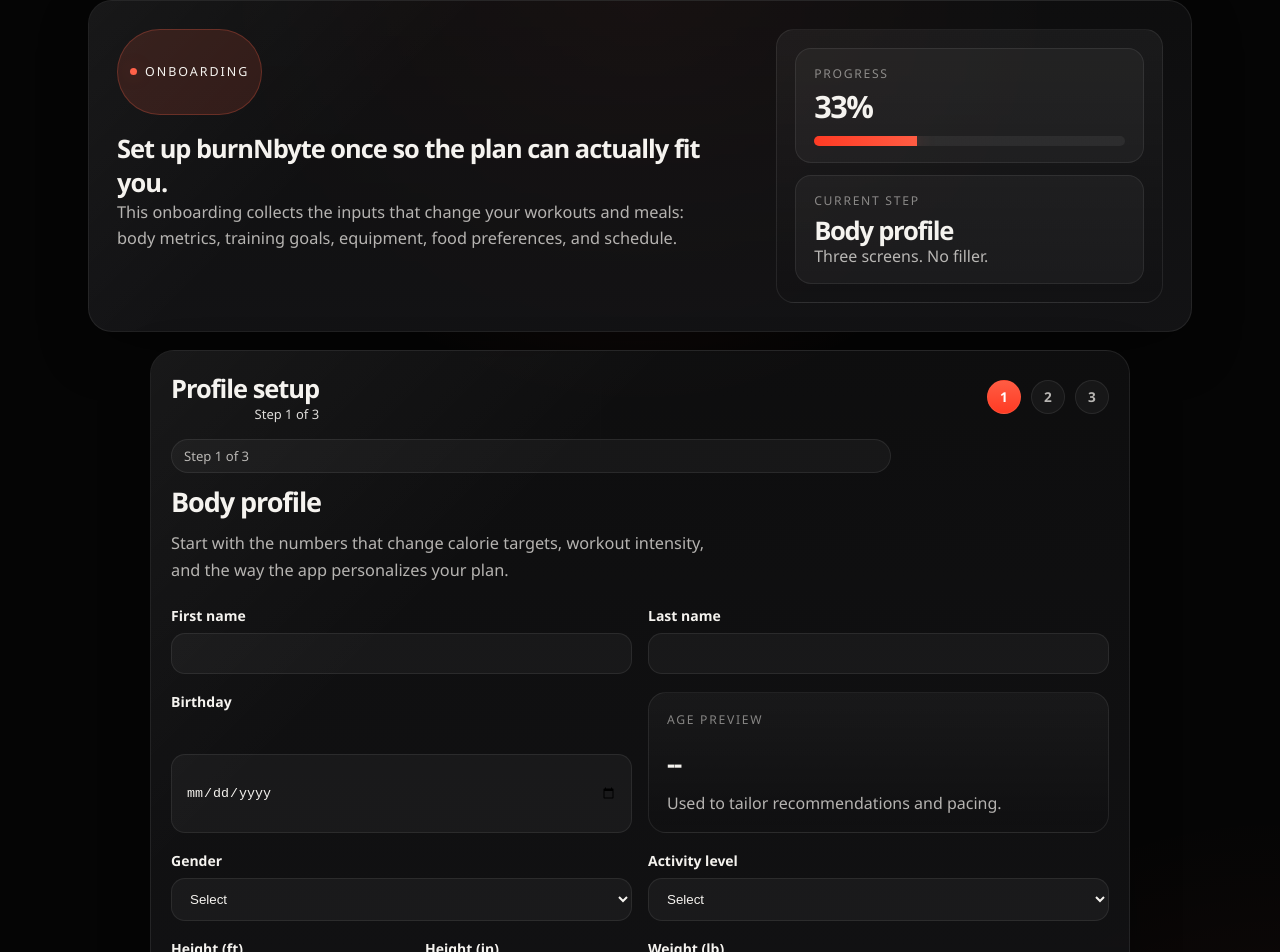
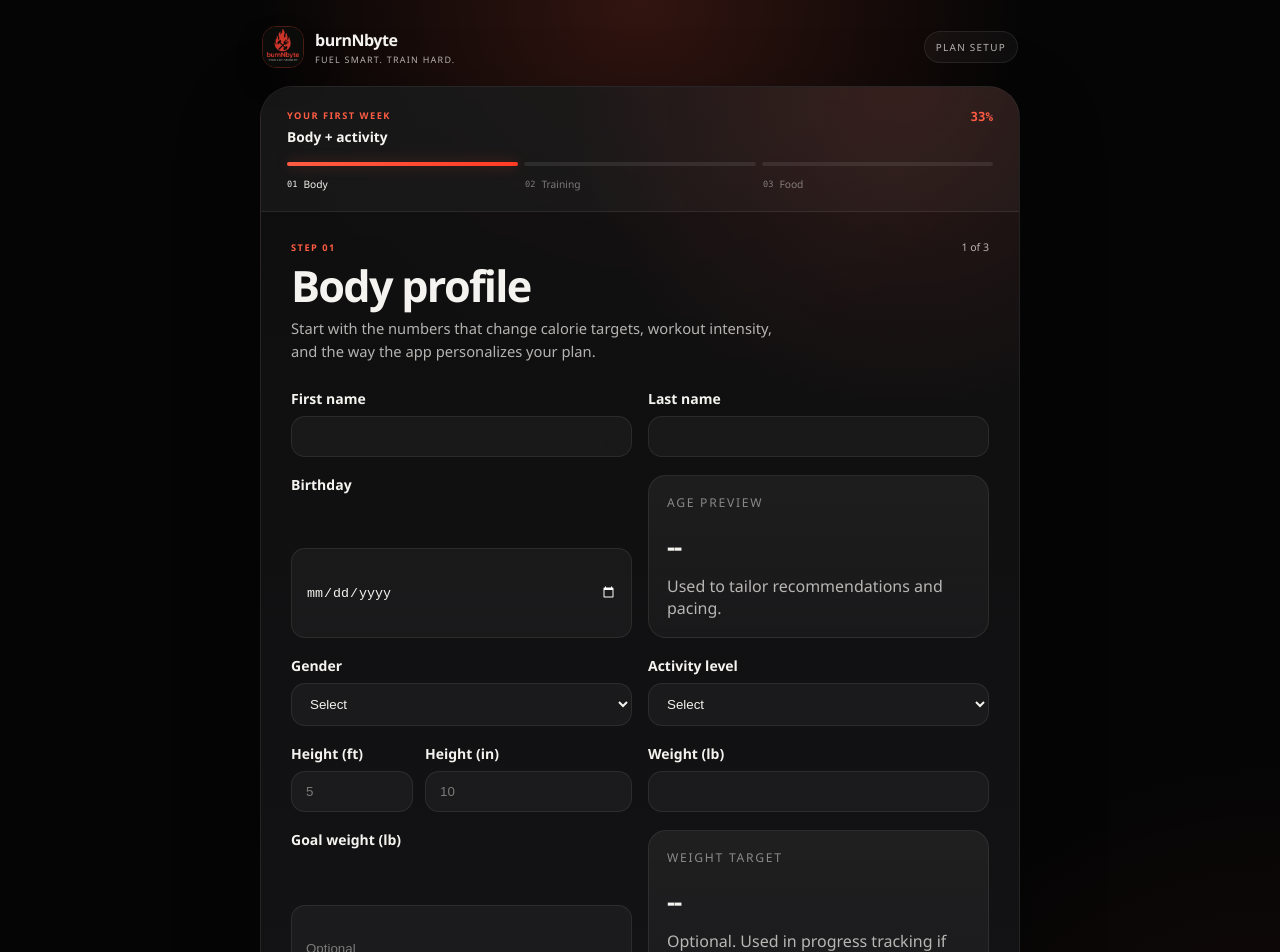
Before and after one commit to Eromtap/burnNbyte, a Next.js app: page /onboarding/1 in a window 1280 px wide. Shown: the top 952 px of the page. Built offline with nearby package versions, Linux system fonts and the light colour scheme; no server answers; the database is empty; sample sign-in values are in the browser's storage.

Commit message:
Redesign app onboarding flow

```diff
--- a/src/app/globals.css
+++ b/src/app/globals.css
@@ -476,6 +476,7 @@
   --surface-soft:rgba(255,255,255,.04);
   --glow:rgba(255,92,67,.28);
   --shadow:0 20px 48px rgba(0,0,0,.34);
+  color-scheme:dark;
 }
 
 html[data-theme="slate"]{
@@ -494,6 +495,7 @@
   --surface-soft:rgba(32,24,21,.04);
   --glow:rgba(233,77,53,.2);
   --shadow:0 18px 44px rgba(68,43,24,.14);
+  color-scheme:light;
 }
 
 html{
@@ -1138,6 +1140,20 @@
   padding:12px 14px;
 }
 
+/* Native dropdown menus do not consistently inherit the select field's
+   painted background, so give their popup rows explicit theme colors. */
+html[data-theme="tech-red"] select option,
+html[data-theme="tech-red"] select optgroup{
+  color:#f5f3ef;
+  background:#141416;
+}
+
+html[data-theme="slate"] select option,
+html[data-theme="slate"] select optgroup{
+  color:#191513;
+  background:#ffffff;
+}
+
 .inline-field-row{
   display:flex;
   gap:8px;
@@ -2121,6 +2137,243 @@
   }
 }
 
+.onboard-native-page{
+  min-height:100dvh;
+  padding:18px 16px 64px;
+}
+
+.onboard-native-shell{
+  width:min(760px, 100%);
+  margin:0 auto;
+}
+
+.onboard-native-brandbar{
+  display:flex;
+  align-items:center;
+  justify-content:space-between;
+  gap:16px;
+  padding:8px 2px 18px;
+}
+
+.onboard-native-brand{
+  display:flex;
+  align-items:center;
+  gap:11px;
+  min-width:0;
+}
+
+.onboard-native-brand img{
+  width:42px;
+  height:42px;
+  border:1px solid var(--edge-strong);
+  border-radius:14px;
+  object-fit:cover;
+  box-shadow:0 14px 28px rgba(0,0,0,.22);
+}
+
+.onboard-native-brand>div{
+  display:grid;
+  gap:2px;
+}
+
+.onboard-native-brand strong{
+  font-size:1rem;
+  letter-spacing:-.03em;
+}
+
+.onboard-native-brand span{
+  color:var(--muted);
+  font-size:.56rem;
+  letter-spacing:.14em;
+  text-transform:uppercase;
+}
+
+.onboard-native-badge{
+  padding:8px 11px;
+  border:1px solid var(--edge);
+  border-radius:999px;
+  color:var(--muted);
+  background:var(--surface-soft);
+  font-size:.62rem;
+  letter-spacing:.13em;
+}
+
+.onboard-native-frame{
+  overflow:clip;
+  border:1px solid var(--edge);
+  border-radius:32px;
+  background:
+    radial-gradient(circle at 85% 0%, color-mix(in oklab, var(--accent) 13%, transparent), transparent 28%),
+    linear-gradient(180deg, color-mix(in oklab, var(--surface) 95%, transparent), color-mix(in oklab, var(--elev) 96%, transparent));
+  box-shadow:0 30px 80px rgba(0,0,0,.34);
+}
+
+.onboard-native-progress{
+  padding:22px 26px 20px;
+  border-bottom:1px solid var(--edge);
+  background:color-mix(in oklab, var(--surface-soft) 82%, transparent);
+}
+
+.onboard-native-progress-head{
+  display:flex;
+  align-items:flex-start;
+  justify-content:space-between;
+  gap:16px;
+}
+
+.onboard-native-progress-head>div{
+  display:grid;
+  gap:5px;
+}
+
+.onboard-native-progress-head span,
+.onboard-step-kicker span,
+.onboard-native-footer>span{
+  color:var(--accent);
+  font-size:.58rem;
+  font-weight:800;
+  letter-spacing:.16em;
+}
+
+.onboard-native-progress-head strong{
+  font-size:.86rem;
+}
+
+.onboard-native-progress-head b{
+  color:var(--accent);
+  font-family:var(--font-geist-mono);
+  font-size:.78rem;
+}
+
+.onboard-native-progress-rail{
+  display:grid;
+  grid-template-columns:repeat(3, 1fr);
+  gap:6px;
+  margin:16px 0 11px;
+}
+
+.onboard-native-progress-rail span{
+  height:4px;
+  border-radius:999px;
+  background:color-mix(in oklab, var(--text) 9%, transparent);
+}
+
+.onboard-native-progress-rail span.active{
+  background:linear-gradient(90deg, var(--accent), var(--accent-2));
+  box-shadow:0 0 13px var(--glow);
+}
+
+.onboard-native-progress-labels{
+  display:grid;
+  grid-template-columns:repeat(3, 1fr);
+  gap:8px;
+}
+
+.onboard-native-progress-labels>div{
+  display:flex;
+  align-items:center;
+  gap:6px;
+  color:color-mix(in oklab, var(--text) 45%, transparent);
+}
+
+.onboard-native-progress-labels i{
+  font-family:var(--font-geist-mono);
+  font-size:.54rem;
+  font-style:normal;
+}
+
+.onboard-native-progress-labels span{
+  font-size:.64rem;
+}
+
+.onboard-native-progress-labels .active{
+  color:var(--text);
+}
+
+.onboard-native-form{
+  padding:28px 30px 24px;
+}
+
+.onboard-native-form .onboard-step-head{
+  padding-bottom:4px;
+}
+
+.onboard-step-kicker{
+  display:flex;
+  align-items:center;
+  justify-content:space-between;
+  gap:12px;
+}
+
+.onboard-step-kicker i{
+  color:var(--muted);
+  font-size:.66rem;
+  font-style:normal;
+}
+
+.onboard-native-form .onboard-step-title{
+  font-size:clamp(2rem, 1.75rem + 1.2vw, 2.7rem);
+  line-height:1;
+}
+
+.onboard-native-form .onboard-step-copy{
+  font-size:.92rem;
+  line-height:1.55;
+}
+
+.onboard-native-form .onboard-section,
+.onboard-native-form .onboard-info-card,
+.onboard-native-form .onboard-info-stack{
+  border-color:var(--edge);
+  background:
+    linear-gradient(180deg, color-mix(in oklab, var(--surface-soft) 94%, white 2%), color-mix(in oklab, var(--surface-soft) 92%, transparent));
+}
+
+.onboard-native-form .pref-card{
+  box-shadow:none;
+}
+
+.onboard-native-form .pref-card-active{
+  border-color:color-mix(in oklab, var(--accent) 60%, var(--edge));
+  background:color-mix(in oklab, var(--accent) 12%, var(--surface));
+  box-shadow:inset 0 0 0 1px color-mix(in oklab, var(--accent) 16%, transparent);
+}
+
+.onboard-native-actions{
+  position:sticky;
+  bottom:10px;
+  z-index:8;
+  margin:2px -8px -8px;
+  padding:14px 8px 8px;
+  border-top:1px solid var(--edge);
+  background:linear-gradient(180deg, transparent, color-mix(in oklab, var(--elev) 96%, transparent) 28%);
+  backdrop-filter:blur(14px);
+}
+
+.onboard-native-actions .btn{
+  min-height:48px;
+  justify-content:center;
+}
+
+.onboard-native-actions .btn-primary{
+  min-width:190px;
+}
+
+.onboard-native-footer{
+  margin:16px auto 0;
+  padding:0 22px;
+  display:grid;
+  grid-template-columns:auto 1fr;
+  gap:12px;
+  align-items:start;
+}
+
+.onboard-native-footer p{
+  color:var(--muted);
+  font-size:.72rem;
+  line-height:1.5;
+}
+
 .onboard-hero{
   align-items:stretch;
 }
@@ -2840,6 +3093,61 @@
     display:grid;
     grid-template-columns:1fr 1fr;
   }
+
+  .onboard-native-page{
+    padding:8px 10px 42px;
+  }
+
+  .onboard-native-brandbar{
+    padding:6px 2px 12px;
+  }
+
+  .onboard-native-brand img{
+    width:38px;
+    height:38px;
+    border-radius:12px;
+  }
+
+  .onboard-native-badge{
+    padding:7px 9px;
+    font-size:.54rem;
+  }
+
+  .onboard-native-frame{
+    border-radius:26px;
+  }
+
+  .onboard-native-progress{
+    padding:18px 18px 16px;
+  }
+
+  .onboard-native-progress-labels span{
+    font-size:.58rem;
+  }
+
+  .onboard-native-form{
+    padding:22px 18px 18px;
+  }
+
+  .onboard-native-form .onboard-step-title{
+    font-size:2rem;
+  }
+
+  .onboard-native-actions{
+    bottom:0;
+    margin-inline:-4px;
+    padding-inline:4px;
+  }
+
+  .onboard-native-actions .btn-primary{
+    min-width:0;
+  }
+
+  .onboard-native-footer{
+    grid-template-columns:1fr;
+    gap:6px;
+    padding:0 14px;
+  }
 }
 
 @media (max-width: 920px){
--- a/src/app/onboarding/[step]/page.jsx
+++ b/src/app/onboarding/[step]/page.jsx
@@ -1,10 +1,11 @@
-'use client';
-import { useRouter, useParams } from 'next/navigation';
+import { notFound } from 'next/navigation';
 import OnboardingForm from '@/components/OnboardingForm';
 
-export default function StepPage() {
-  const router = useRouter();
-  const { step } = useParams();
+const VALID_STEPS = new Set(['1', '2', '3']);
 
-  return <OnboardingForm step={step} router={router} />;
+export default async function StepPage({ params }) {
+  const { step } = await params;
+  if (!VALID_STEPS.has(step)) notFound();
+
+  return <OnboardingForm />;
 }
--- /dev/null
+++ b/src/app/onboarding/page.jsx
@@ -0,0 +1,5 @@
+import { redirect } from 'next/navigation';
+
+export default function OnboardingPage() {
+  redirect('/onboarding/1');
+}
--- a/src/components/OnboardingForm.jsx
+++ b/src/components/OnboardingForm.jsx
@@ -4,6 +4,7 @@
 import { useOnboarding } from '@/lib/formState';
 import { useEffect } from 'react';
 import { useSession } from 'next-auth/react';
+import Image from 'next/image';
 import Step1 from './onboardingSteps/Step1';
 import Step2 from './onboardingSteps/Step2';
 import Step3 from './onboardingSteps/Step3';
@@ -12,6 +13,12 @@
   1: Step1,
   2: Step2,
   3: Step3,
+};
+
+const STEP_META = {
+  1: { label: 'Body', detail: 'Body + activity' },
+  2: { label: 'Training', detail: 'Goals + schedule' },
+  3: { label: 'Food', detail: 'Meals + targets' },
 };
 
 function normalizeNumber(value) {
@@ -83,6 +90,7 @@
   const StepComponent = steps[step];
   const { formData, updateForm } = useOnboarding();
   const progress = Math.max(0, Math.min(100, Math.round((currentStep / 3) * 100)));
+  const currentMeta = STEP_META[currentStep] || STEP_META[1];
 
   const prev = () => {
     const prevStep = Math.max(1, currentStep - 1);
@@ -165,62 +173,67 @@
   };
 
   return (
-    <main>
-      <div className="page-shell stack">
-        <section className="hero-card page-hero onboard-hero">
-          <div className="page-hero-copy">
-            <div className="eyebrow">Onboarding</div>
+    <main className="onboard-native-page">
+      <div className="onboard-native-shell">
+        <header className="onboard-native-brandbar">
+          <div className="onboard-native-brand">
+            <Image src="/logo.png" alt="" width={42} height={42} priority />
             <div>
-              <h1 className="page-hero-title">Set up burnNbyte once so the plan can actually fit you.</h1>
-              <p className="page-hero-text">
-                This onboarding collects the inputs that change your workouts and meals: body metrics, training goals, equipment, food preferences, and schedule.
-              </p>
+              <strong>burnNbyte</strong>
+              <span>Fuel smart. Train hard.</span>
             </div>
           </div>
-          <aside className="hero-panel hero-metrics">
-            <div className="metric-card">
-              <div className="metric-label">Progress</div>
-              <div className="metric-value">{progress}%</div>
-              <div className="progress"><span style={{ width: `${progress}%` }} /></div>
+          <div className="onboard-native-badge">PLAN SETUP</div>
+        </header>
+
+        <section className="onboard-native-frame">
+          <div className="onboard-native-progress">
+            <div className="onboard-native-progress-head">
+              <div>
+                <span>YOUR FIRST WEEK</span>
+                <strong>{currentMeta.detail}</strong>
+              </div>
+              <b>{progress}%</b>
             </div>
-            <div className="metric-card">
-              <div className="metric-label">Current step</div>
-              <div className="metric-value" style={{ fontSize: '1.6rem' }}>
-                {currentStep === 1 ? 'Body profile' : currentStep === 2 ? 'Training setup' : 'Nutrition setup'}
-              </div>
-              <div className="metric-detail">Three screens. No filler.</div>
-            </div>
-          </aside>
-        </section>
-
-        <article className="card onboard-card">
-          <header className="card-head onboard-card-head">
-            <div>
-              <h3>Profile setup</h3>
-              <div className="sub">Step {currentStep} of 3</div>
-            </div>
-            <div className="onboard-steps">
+            <div className="onboard-native-progress-rail" aria-label={`Step ${currentStep} of 3`}>
               {[1, 2, 3].map((item) => (
-                <div key={item} className={`onboard-step-dot ${item <= currentStep ? 'active' : ''}`}>{item}</div>
+                <span key={item} className={item <= currentStep ? 'active' : ''} />
               ))}
             </div>
-          </header>
-          <form className="form onboard-form" onSubmit={onSubmitNext}>
+            <div className="onboard-native-progress-labels">
+              {[1, 2, 3].map((item) => (
+                <div key={item} className={item === currentStep ? 'active' : ''}>
+                  <i>{String(item).padStart(2, '0')}</i>
+                  <span>{STEP_META[item].label}</span>
+                </div>
+              ))}
+            </div>
+          </div>
+
+          <form className="form onboard-form onboard-native-form" onSubmit={onSubmitNext}>
             {StepComponent ? (
               <StepComponent formData={formData} updateForm={updateForm} />
             ) : (
               <p className="muted">Loading...</p>
             )}
-            <div className="onboard-actions">
+            <div className="onboard-actions onboard-native-actions">
               <button type="button" onClick={prev} className="btn btn-secondary" disabled={currentStep === 1}>
                 Back
               </button>
               <button type="submit" className="btn btn-primary">
-                {currentStep === 3 ? 'Finish setup' : 'Continue'}
+                {currentStep === 3 ? 'Build my first week' : 'Continue'}
               </button>
             </div>
           </form>
-        </article>
+        </section>
+
+        <footer className="onboard-native-footer">
+          <span>WHY WE ASK</span>
+          <p>
+            These answers change your calorie guidance, training schedule, meal suggestions, and grocery plan.
+            You can edit them later from your profile.
+          </p>
+        </footer>
       </div>
     </main>
   );
--- a/src/components/onboardingSteps/StepLayout.jsx
+++ b/src/components/onboardingSteps/StepLayout.jsx
@@ -2,7 +2,10 @@
   return (
     <section className="onboard-step">
       <div className="onboard-step-head">
-        <div className="section-badge">Step {stepNumber} of {totalSteps}</div>
+        <div className="onboard-step-kicker">
+          <span>STEP {String(stepNumber).padStart(2, '0')}</span>
+          <i>{stepNumber} of {totalSteps}</i>
+        </div>
         {title && <h2 className="page-title onboard-step-title">{title}</h2>}
         {description && <p className="page-hero-text onboard-step-copy">{description}</p>}
       </div>
```
